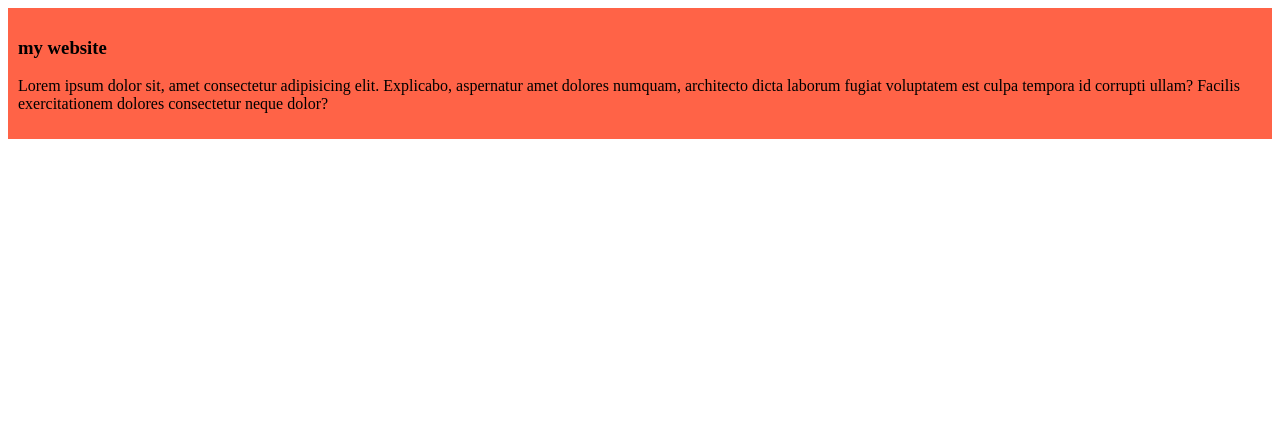
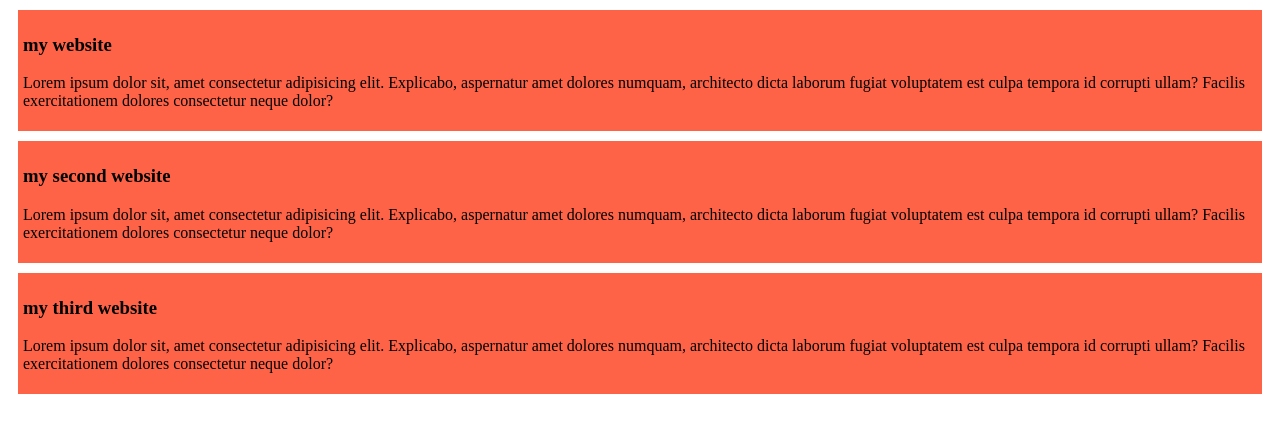
Before and after one commit to ihimran4/my-first-github-repo, a plain HTML site: page index.html in a window 1280 px wide. Drawn offline with Linux system fonts and the light colour scheme.

Commit message:
second and third

```diff
--- a/index.html
+++ b/index.html
@@ -8,10 +8,20 @@
 
 </head>
 <body>
-   <div>
-    <h3>my website</h3>
-    <p>Lorem ipsum dolor sit, amet consectetur adipisicing elit. Explicabo, aspernatur amet dolores numquam, architecto dicta laborum fugiat voluptatem est culpa tempora id corrupti ullam? Facilis exercitationem dolores consectetur neque dolor?</p>
-   </div>
+
+
+<div>
+ <h3>my website</h3>
+ <p>Lorem ipsum dolor sit, amet consectetur adipisicing elit. Explicabo, aspernatur amet dolores numquam, architecto dicta laborum fugiat voluptatem est culpa tempora id corrupti ullam? Facilis exercitationem dolores consectetur neque dolor?</p>
+</div>
+<div>
+ <h3>my  second website</h3>
+ <p>Lorem ipsum dolor sit, amet consectetur adipisicing elit. Explicabo, aspernatur amet dolores numquam, architecto dicta laborum fugiat voluptatem est culpa tempora id corrupti ullam? Facilis exercitationem dolores consectetur neque dolor?</p>
+</div>
+<div>
+ <h3>my third website</h3>
+ <p>Lorem ipsum dolor sit, amet consectetur adipisicing elit. Explicabo, aspernatur amet dolores numquam, architecto dicta laborum fugiat voluptatem est culpa tempora id corrupti ullam? Facilis exercitationem dolores consectetur neque dolor?</p>
+</div>
 
 </body>
 </html>
--- a/styles/blog.css
+++ b/styles/blog.css
@@ -1,4 +1,5 @@
 div{
     background-color: tomato;
-    padding: 10px;
+    padding: 5px;
+    margin: 10px;
 }
```
